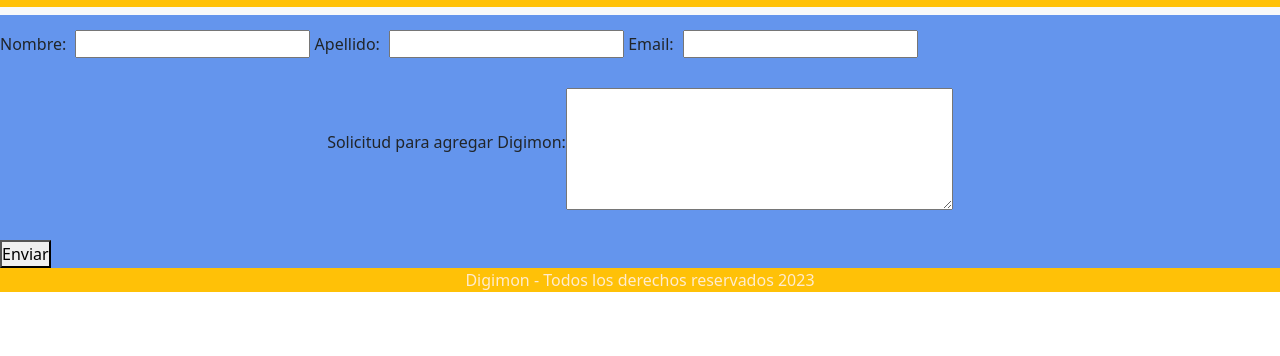
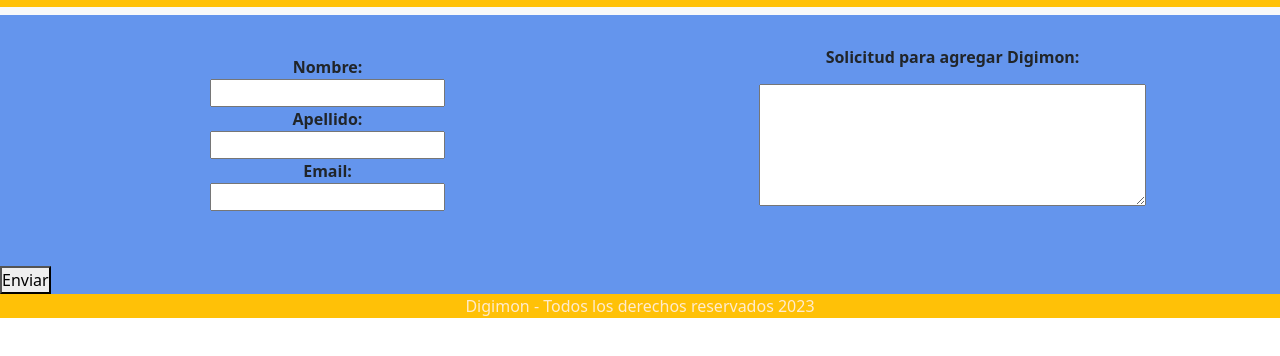
Before and after one commit to kpelaez/PF-PelaezKevin, a plain HTML site: page pages/contacto.html in a window 1280 px wide. Shown: the part 262-618 px from the top of the page. Drawn offline with nearby package versions, Linux system fonts and the light colour scheme.

Commit message:
Cambio en estilos de contacto

```diff
--- a/css/styles.css
+++ b/css/styles.css
@@ -71,12 +71,6 @@
 
 }
 
-/*Estilos de main - Contacto*/
-.main-contacto{
-    background-color: cornflowerblue;
-}
-
-
 /*Estilo de footer*/
 footer{
     background-color: rgb(11, 11, 92);
@@ -143,15 +137,49 @@
     display: block;
     margin: auto;
 }
+
+/*Estilos de main - Contacto*/
+.main-contacto{
+    background-color: cornflowerblue;
+}
+
 /* Estilo para formulario */
 
-form input{
+main .div-formulario{
+    display: flex;
+    flex-flow: row wrap;
+    justify-content: start;
+    align-items: center;
+    padding: 15px;
+}
+
+.textarea-formulario{
+    margin: 15px;
+}
+
+.form-grilla{
+    display:grid;
+    grid-template-columns: 50% 50%;
+    grid-template-rows: auto;
+
+}
+/* form label, input{
+    display: block;
     margin-left: 5px;
     margin-top: 15px;
+} */
+
+.form__div-uno{
+    display:flex;
+    flex-flow: column wrap;
+    font-weight:bold ;
+
 }
-form div textarea{
-    margin-top: 15px;
+
+.form__div-dos{
+    font-weight: bold;
 }
+
 form button{
     margin-top: 15px;
 }
--- a/pages/contacto.html
+++ b/pages/contacto.html
@@ -41,6 +41,8 @@
     <main class="main-contacto">
         <form action="">
             <fieldset>
+                <div class="form-grilla">
+                    <div class="form__div-uno">
                         <label for="Nombre">Nombre:</label>
                         <input type="text" id="nombre" required>
 
@@ -49,11 +51,13 @@
 
                         <label for="Email">Email:</label>
                         <input type="email" id="mail" required>
+                    </div>
+                    <div class="form__div-dos">
+                        <label for="solicitud">Solicitud para agregar Digimon:</label>
+                        <textarea class="textarea-formulario" name="mensaje" id="solicitud" cols="40" rows="5" required></textarea>
+                    </div>
+                </div>
 
-                <div>
-                    <label for="solicitud">Solicitud para agregar Digimon:</label>
-                    <textarea name="mensaje" id="solicitud" cols="40" rows="5" required></textarea>
-                </div>
                 <button type="submit"> Enviar </button>
             </fieldset>
         </form>
```
Lines whose indentation alone changed are shown as unchanged.
